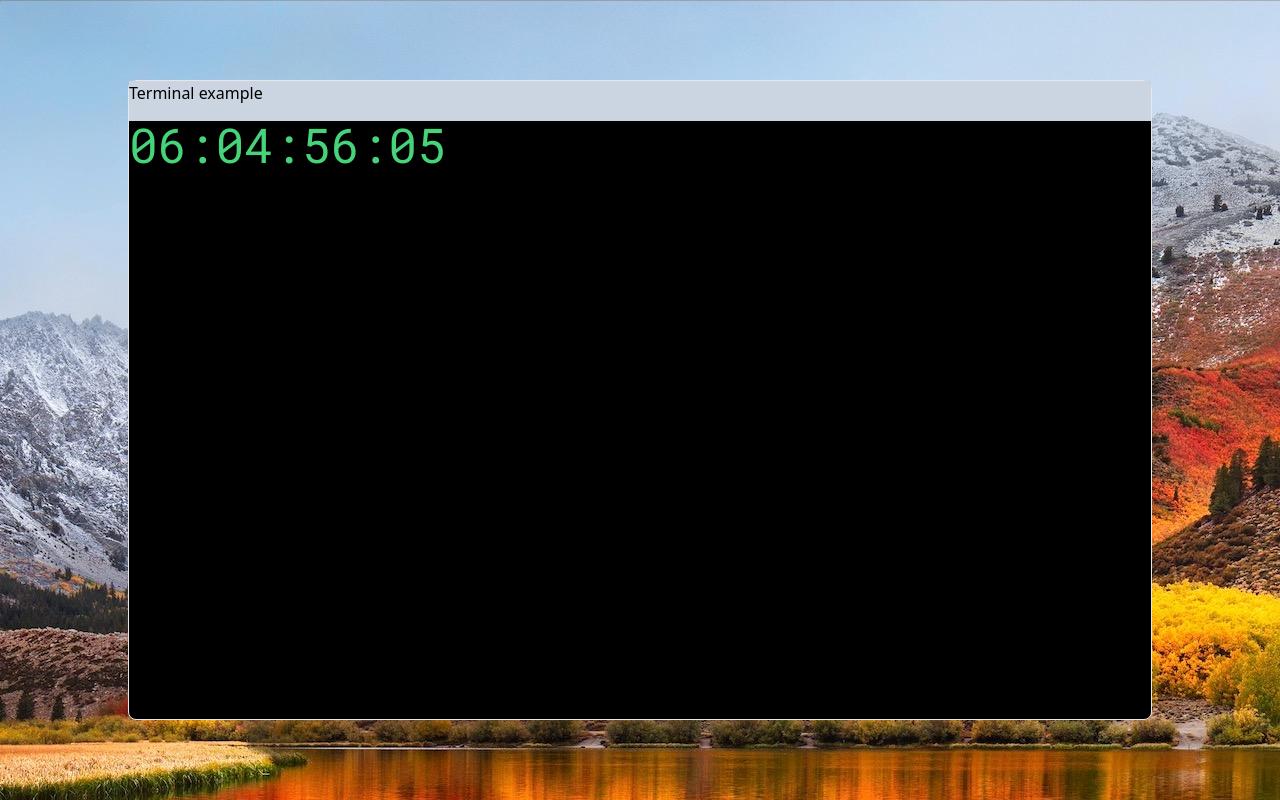
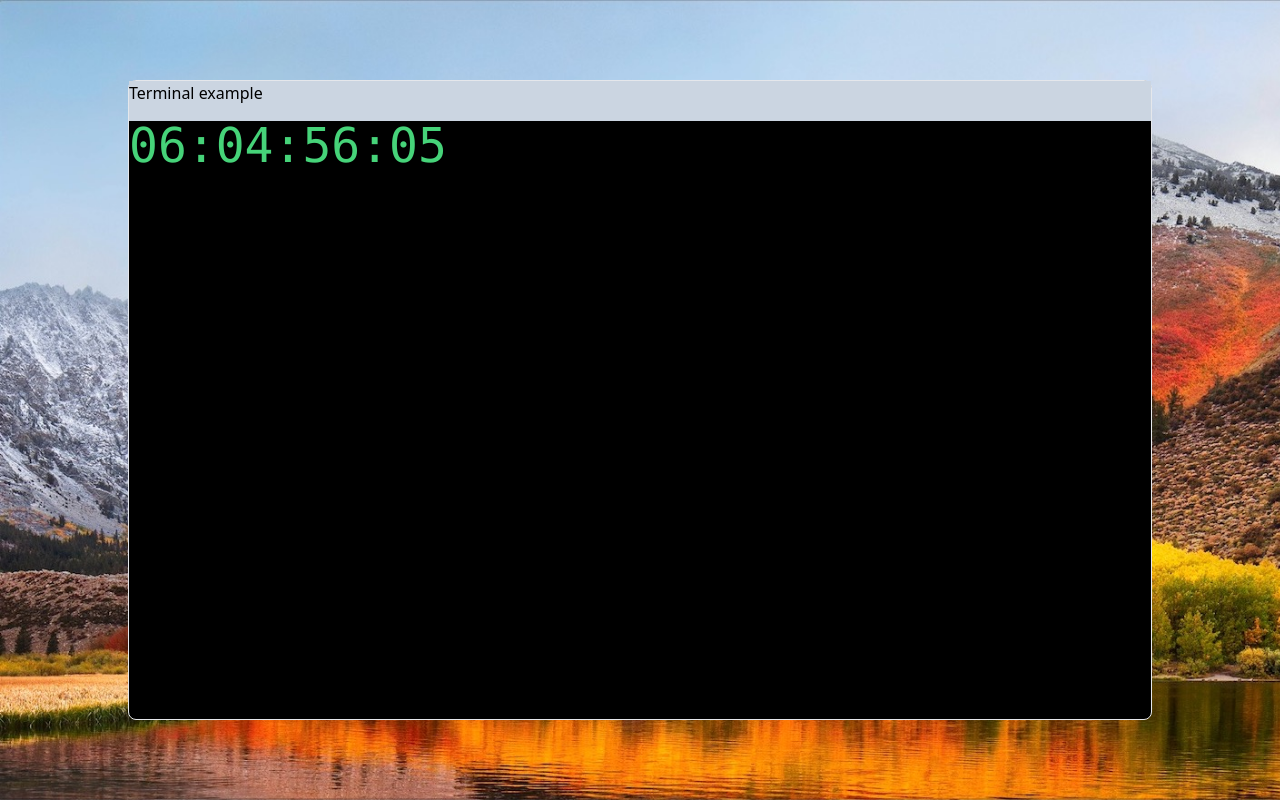
Before and after one commit to gJahnke23/personal-site, a Next.js app: page / in a window 1280 px wide. Built offline with nearby package versions, Linux system fonts and the light colour scheme.

Commit message:
fixed head hydration issue

```diff
--- a/components/Timer.jsx
+++ b/components/Timer.jsx
@@ -82,7 +82,7 @@ function timer() {
     clearTimer(getDeadTime());
   };
 
-  return <div>{timeLeft}</div>;
+  return <span>{timeLeft}</span>;
 }
 
 export default timer;
--- a/pages/index.jsx
+++ b/pages/index.jsx
@@ -5,19 +5,19 @@ import Timer from "../components/Timer";
 export default function Home() {
   return (
     <div>
-      <head>
+      <Head>
         <link rel="preconnect" href="https://fonts.gstatic.com" />
         <link
           href="https://fonts.googleapis.com/css2?family=Roboto+Mono&display=swap"
           rel="stylesheet"
         />
-      </head>
-      <div className="flex items-center justify-center bg-[url('../components/macos-high-sierra-default-wallpaper-fall-mountain-scene-1.jpg')] w-full h-screen">
+      </Head>
+      <div className="flex items-center justify-center bg-[url('../components/macos-high-sierra-default-wallpaper-fall-mountain-scene-1.jpg')] bg-cover bg-no-repeat w-full h-screen">
         <div className="h-[80%] w-[80%] bg-black border rounded-lg">
-          <div className="h-10 bg-slate-300 object-contain ">
+          <div className="h-10 bg-slate-300  ">
             Terminal example
           </div>
-          <div className="text-5xl font-roboto-mono text-green-400/95 ">
+          <div className="text-5xl font-mono text-green-400/95 ">
             <Timer />
           </div>
         </div>
```
Lines whose indentation alone changed are shown as unchanged.
